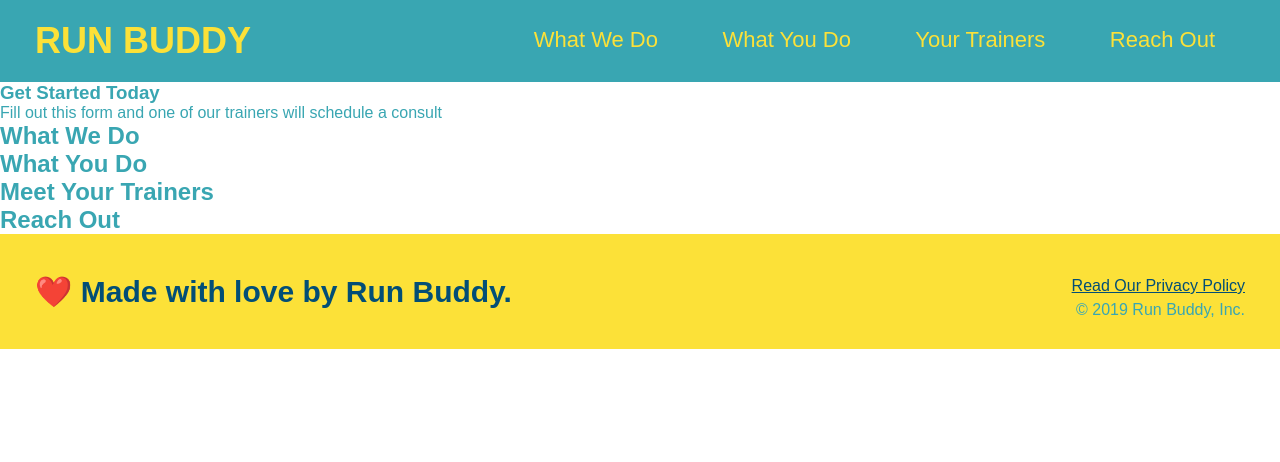
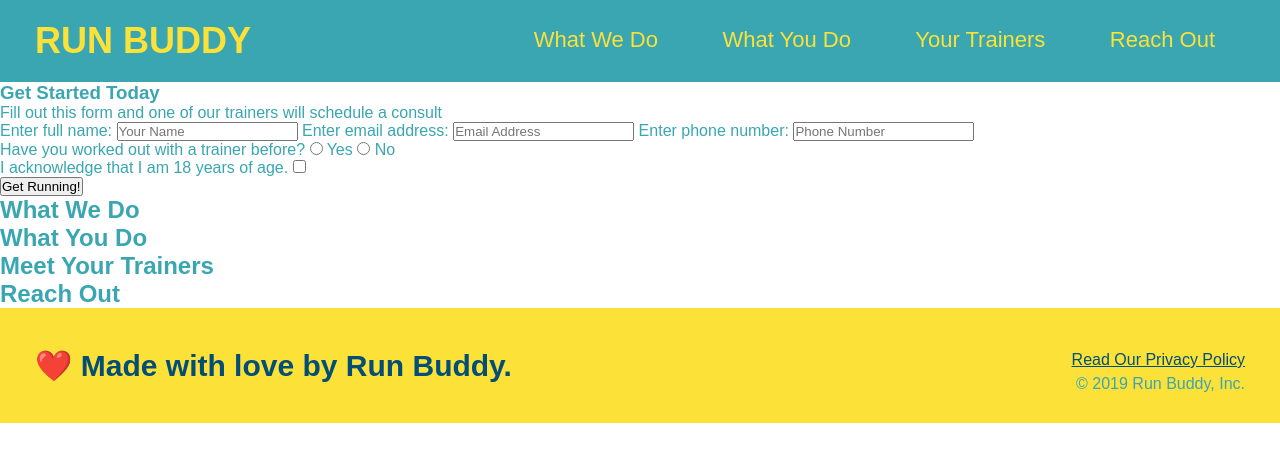
Before and after one commit to WoodwindCDT/run-buddy, a plain HTML site: page index.html in a window 1280 px wide. Drawn offline with Linux system fonts and the light colour scheme.

Commit message:
Added new input types> buttons, checkboxes, and submit boxes

```diff
--- a/index.html
+++ b/index.html
@@ -43,6 +43,37 @@
                 Fill out this form and one of our trainers will schedule a consult
             </p>
             <!-- Add form element -->
+            <form>
+                <!-- Full Name-->
+                <label for="name">Enter full name:</label>
+                <input type="text" placeholder="Your Name" name="name" id="name" />
+                <!-- Email -->
+                <label for="email">Enter email address:</label>
+                <input type="email" placeholder="Email Address" name="email" id="email" />
+                <!-- Phone Number -->
+                <label for="phone">Enter phone number:</label>
+                <input type="tel" placeholder="Phone Number" name="phone" id="phone" />
+                <p>
+                    Have you worked out with a trainer before?
+                    <!-- Confirmed Yes -->
+                    <input type="radio" name="trainer-confirm" id="trainer-yes" />
+                    <label for="trainer-yes">Yes</label>
+                    <!-- Confirmed No -->
+                    <input type="radio" name="trainer-confirm" id="trainer-no" />
+                    <label for="trainer-no">No</label>
+                </p>
+                <p>
+                    <!-- Checkbox -->
+                    <label for="checkbox" >
+                        I acknowledge that I am 18 years of age.
+                    </label>
+                    <input type="checkbox" name="age-confirm" id="checkbox" />
+                </p>
+                <!-- Submit -->
+                <button type="submit">
+                    Get Running!
+                </button>
+            </form>
         </div>
     </section>
 
```
